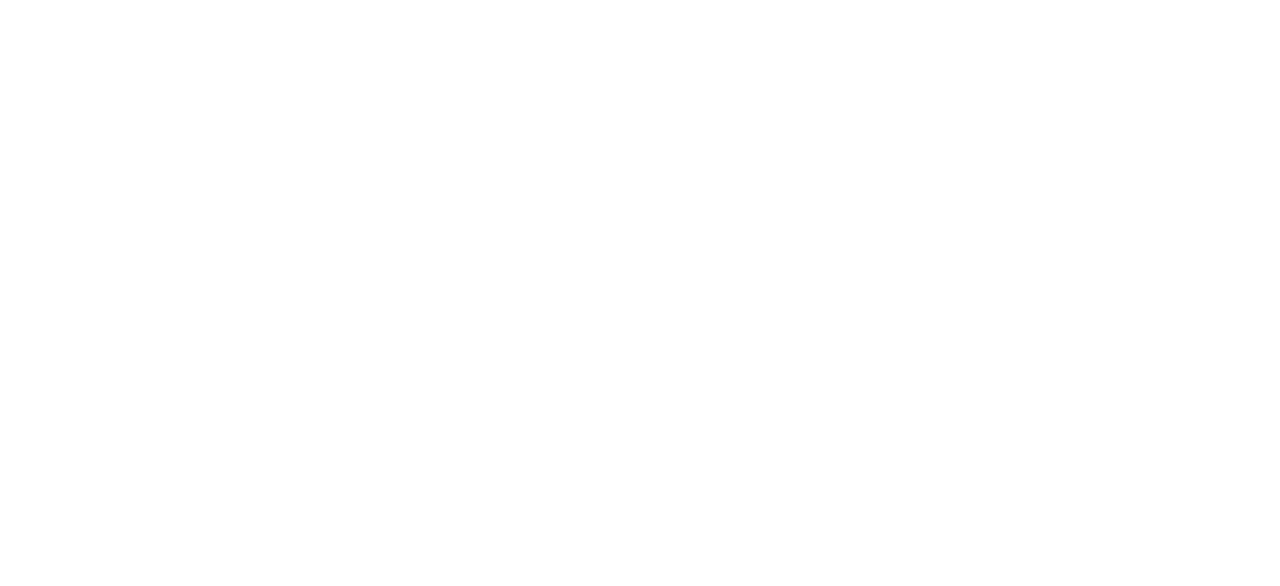
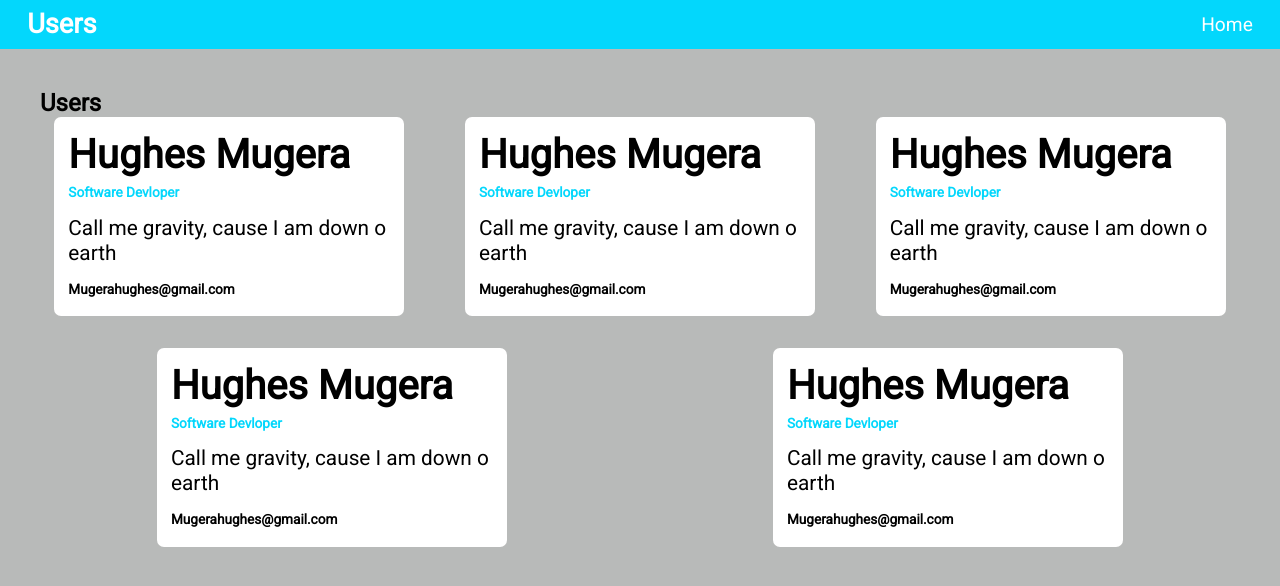
Before and after one commit to MugeraH/test-users, a Vue app: page / in a window 1280 px wide. Shown: the top 586 px of the page. Built offline with nearby package versions, Linux system fonts and the light colour scheme.

Commit message:
setup user cards in home template

```diff
--- a/src/App.vue
+++ b/src/App.vue
@@ -1,14 +1,34 @@
 <template>
+  <Navbar />
   <router-view />
 </template>
 
 <script>
-export default {};
+import Navbar from "./components/Navbar";
+
+export default {
+  name: "App",
+  components: {
+    Navbar,
+  },
+};
 </script>
 <style lang="scss">
+@import url("https://fonts.googleapis.com/css2?family=Roboto:wght@300;400&display=swap");
 * {
   padding: 0;
   margin: 0;
   box-sizing: border-box;
 }
+body {
+  font-family: "Roboto", sans-serif;
+  line-height: 1.2;
+  background: #b8bab9;
+}
+.container {
+  max-width: 1300px;
+  margin: auto;
+  overflow: auto;
+  padding: 2.5rem;
+}
 </style>
--- /dev/null
+++ b/src/components/Navbar.vue
@@ -0,0 +1,35 @@
+<template>
+  <div class="navbar">
+    <router-link class="logo" to="/">Users</router-link>
+    <div class="nav-links">
+      <router-link to="/">Home</router-link>
+    </div>
+  </div>
+</template>
+
+<script>
+export default {};
+</script>
+
+<style lang="scss">
+.navbar {
+  width: 100%;
+  display: flex;
+  justify-content: space-between;
+  align-items: center;
+  padding: 0.5rem 1.7rem;
+  background: rgb(3, 215, 252);
+  color: rgb(255, 254, 254);
+
+  a {
+    text-decoration: none;
+    font-size: 1.2rem;
+    color: #fff;
+  }
+
+  .logo {
+    font-size: 1.7rem;
+    font-weight: 700;
+  }
+}
+</style>
--- a/src/store/index.js
+++ b/src/store/index.js
@@ -1,12 +1,10 @@
-import { createStore } from 'vuex'
+import { createStore } from "vuex";
 
 export default createStore({
   state: {
+    users: [],
   },
-  mutations: {
-  },
-  actions: {
-  },
-  modules: {
-  }
-})
+  mutations: {},
+  actions: {},
+  modules: {},
+});
--- a/src/views/Home.vue
+++ b/src/views/Home.vue
@@ -1,5 +1,39 @@
 <template>
-  <div class="home"></div>
+  <div class="container">
+    <h2>Users</h2>
+    <div class="user-container">
+      <div class="user-wrapper" @click="user">
+        <h4>Hughes Mugera</h4>
+        <h5 class="role">Software Devloper</h5>
+        <p>Call me gravity, cause I am down o earth</p>
+        <h5>Mugerahughes@gmail.com</h5>
+      </div>
+      <div class="user-wrapper">
+        <h4>Hughes Mugera</h4>
+        <h5 class="role">Software Devloper</h5>
+        <p>Call me gravity, cause I am down o earth</p>
+        <h5>Mugerahughes@gmail.com</h5>
+      </div>
+      <div class="user-wrapper">
+        <h4>Hughes Mugera</h4>
+        <h5 class="role">Software Devloper</h5>
+        <p>Call me gravity, cause I am down o earth</p>
+        <h5>Mugerahughes@gmail.com</h5>
+      </div>
+      <div class="user-wrapper">
+        <h4>Hughes Mugera</h4>
+        <h5 class="role">Software Devloper</h5>
+        <p>Call me gravity, cause I am down o earth</p>
+        <h5>Mugerahughes@gmail.com</h5>
+      </div>
+      <div class="user-wrapper">
+        <h4>Hughes Mugera</h4>
+        <h5 class="role">Software Devloper</h5>
+        <p>Call me gravity, cause I am down o earth</p>
+        <h5>Mugerahughes@gmail.com</h5>
+      </div>
+    </div>
+  </div>
 </template>
 
 <script>
@@ -8,5 +42,41 @@
 export default {
   name: "Home",
   components: {},
+  methods: {
+    user() {
+      console.log("home");
+      this.$router.push({ path: "/user" });
+    },
+  },
 };
 </script>
+
+<style lang="scss" scoped>
+.user-container {
+  display: flex;
+  justify-content: space-around;
+  flex-wrap: wrap;
+  gap: 2rem;
+  .user-wrapper {
+    width: 350px;
+    background-color: rgb(255, 255, 255);
+    border-radius: 7px;
+    padding: 14px;
+    cursor: pointer;
+    h4 {
+      font-size: 2.5rem;
+    }
+    p {
+      font-size: 1.3rem;
+      padding: 10px 0;
+    }
+    h5 {
+      font-size: 0.85rem;
+      padding: 5px 0;
+    }
+    .role {
+      color: rgb(3, 215, 252);
+    }
+  }
+}
+</style>
```
